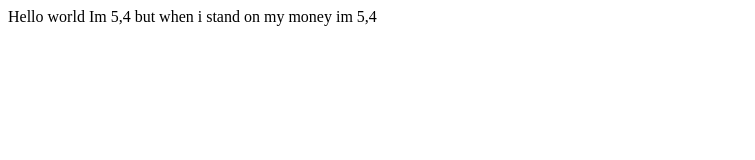
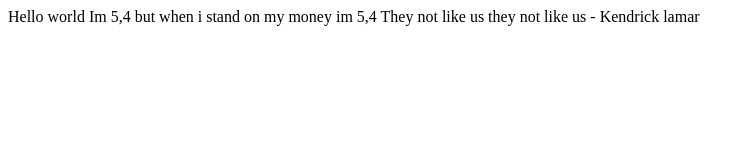
Before and after one commit to Jordanm341/LawfulWhisperedParentheses, a plain HTML site: page index.html in a window 1280 px wide. Shown: the whole page, without its empty margins (0-755 px from the left). Drawn offline with Linux system fonts and the light colour scheme.

Commit message:
I made changes to my code

```diff
--- a/index.html
+++ b/index.html
@@ -11,6 +11,7 @@
 <body>
   Hello world
 Im 5,4 but when i stand on my money im 5,4
+  They not like us they not like us - Kendrick lamar
   <script src="script.js"></script>
 </body>
 
```
